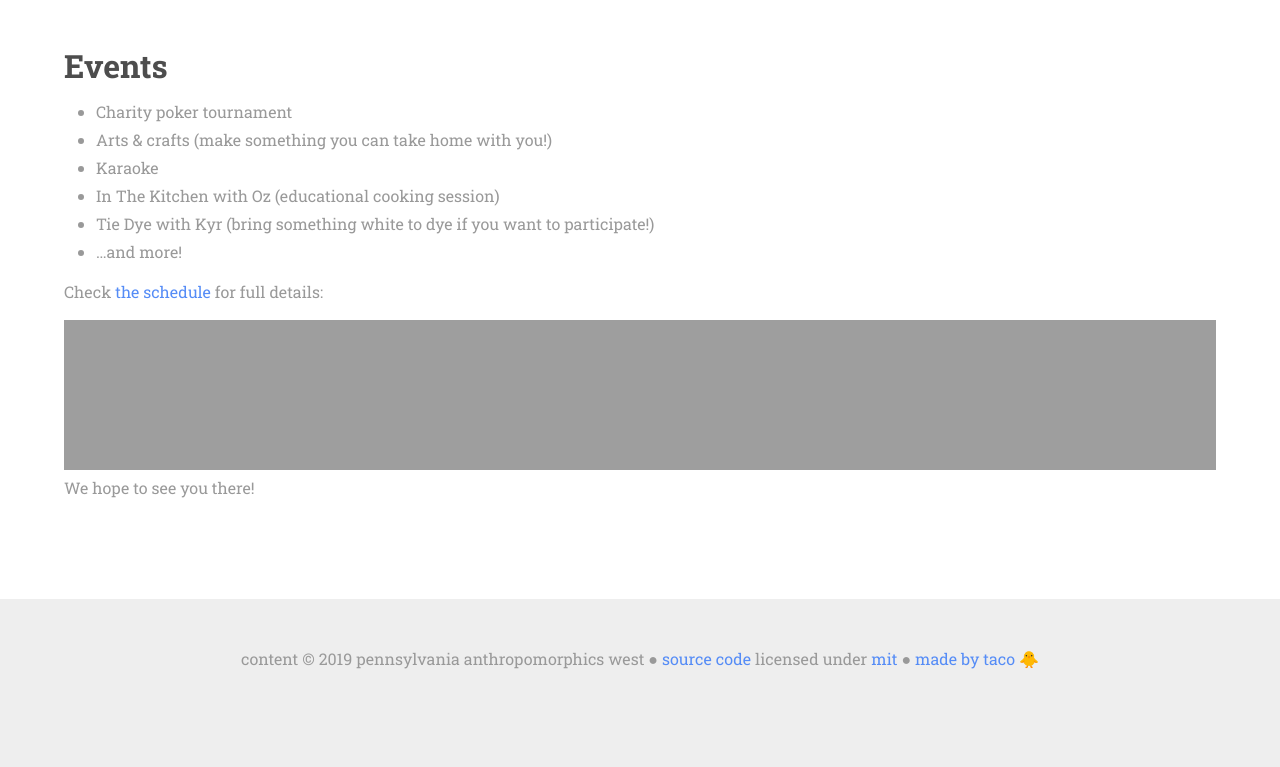
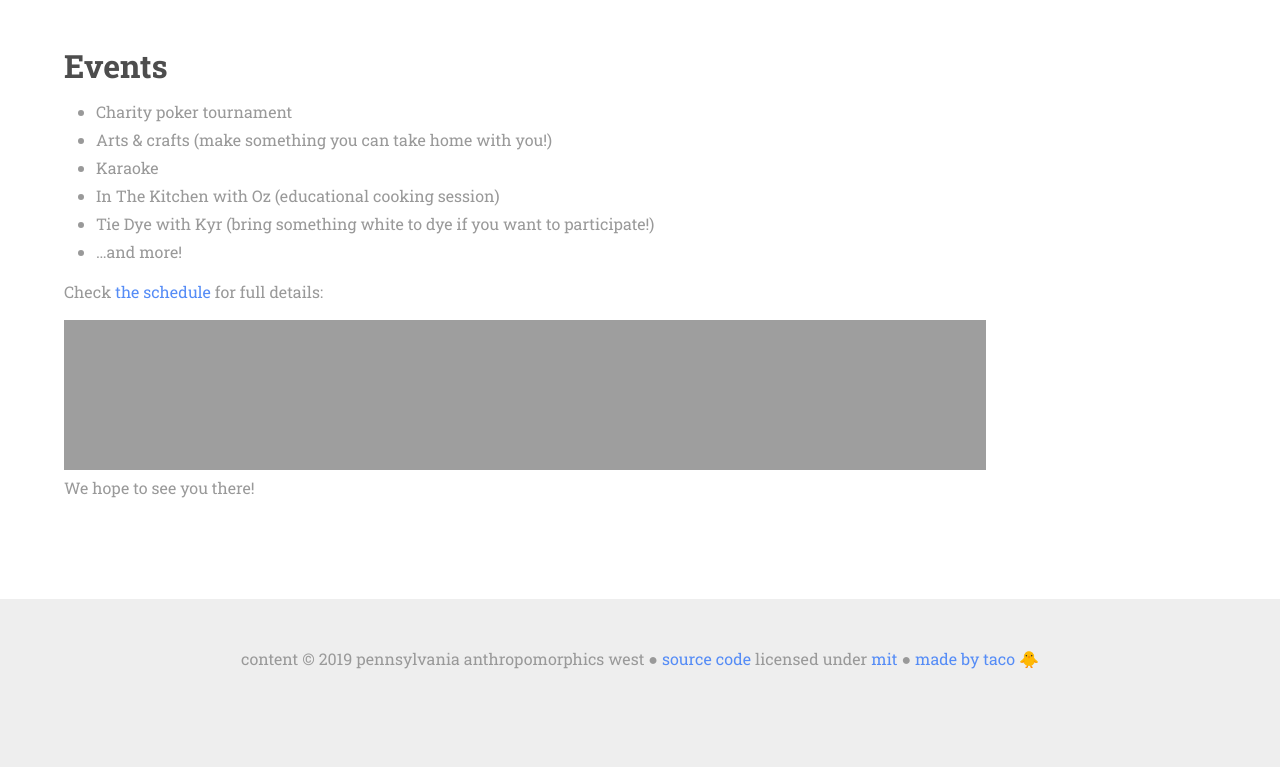
Before and after one commit to wpafw/wpafw.org, a Jekyll site: the page built from events.md, in a window 1280 px wide. Shown: the part 387-1154 px from the top of the page. Built offline with Jekyll 4.4.1, drawn with Linux system fonts in a browser that asks for light colours; nearby versions of some CDN libraries.

Commit message:
Update events.md

```diff
--- a/events.md
+++ b/events.md
@@ -19,6 +19,6 @@ permalink: /events
 
 Check [the schedule]({{'/assets/WPAFW2019EventSched.pdf' | absolute_url}}) for full details:
 
-<iframe src="{{'/assets/WPAFW2019EventSched.pdf' | absolute_url}}" width="100%" height="500px"></iframe>
+<iframe src="{{'/assets/WPAFW2019EventSched.pdf' | absolute_url}}" width="80%" height="1000px"></iframe>
 
 We hope to see you there!
```
